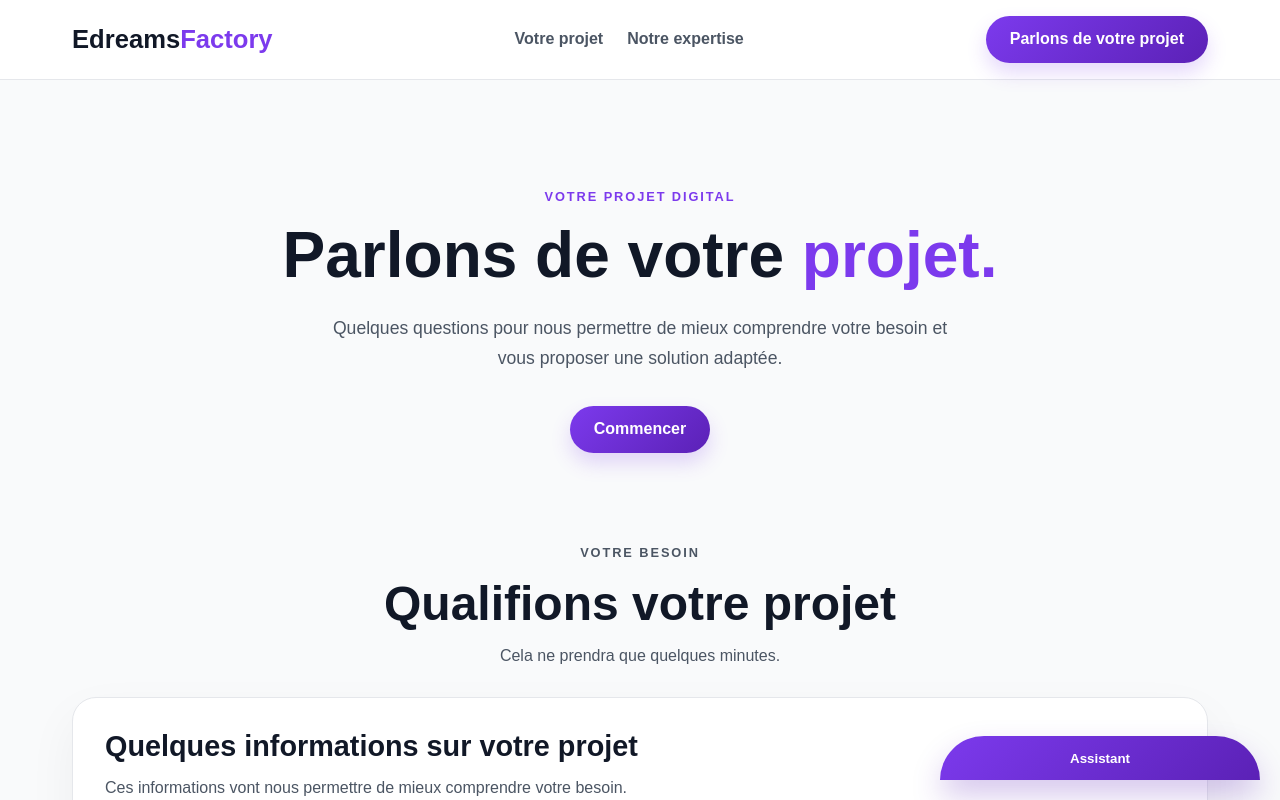
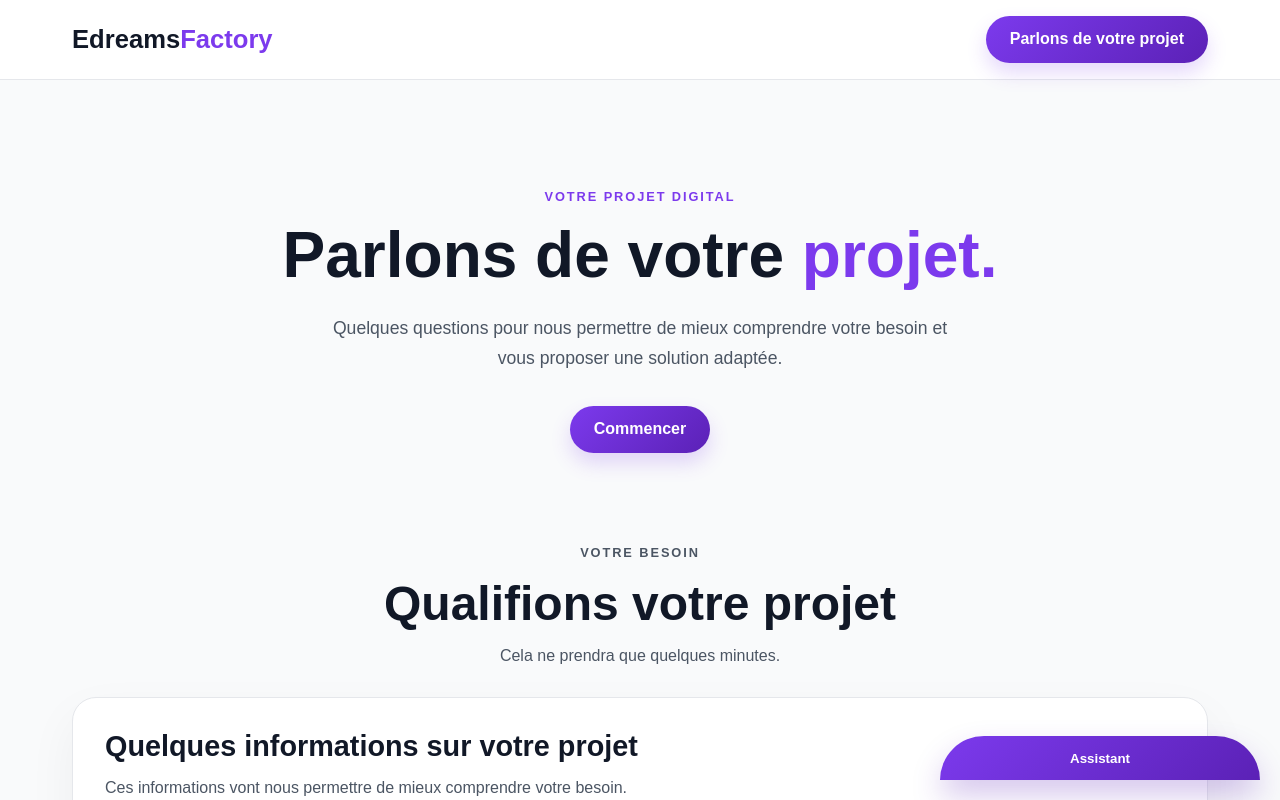
Before and after one commit to Babajii91/edreams_factory-project, a website: page public/index.html in a window 1280 px wide. Shown: the top 800 px of the page. Drawn offline with nearby package versions, Linux system fonts and the light colour scheme.

Commit message:
rectification index.html

```diff
--- a/public/index.html
+++ b/public/index.html
@@ -15,8 +15,6 @@
                 Edreams<span>Factory</span>
             </a>
             <nav>
-                <a href="#projet">Votre projet</a>
-                <a href="#expertise">Notre expertise</a>
             </nav>
             <a href="#projet" class="bouton-contact">
                 Parlons de votre projet
```
